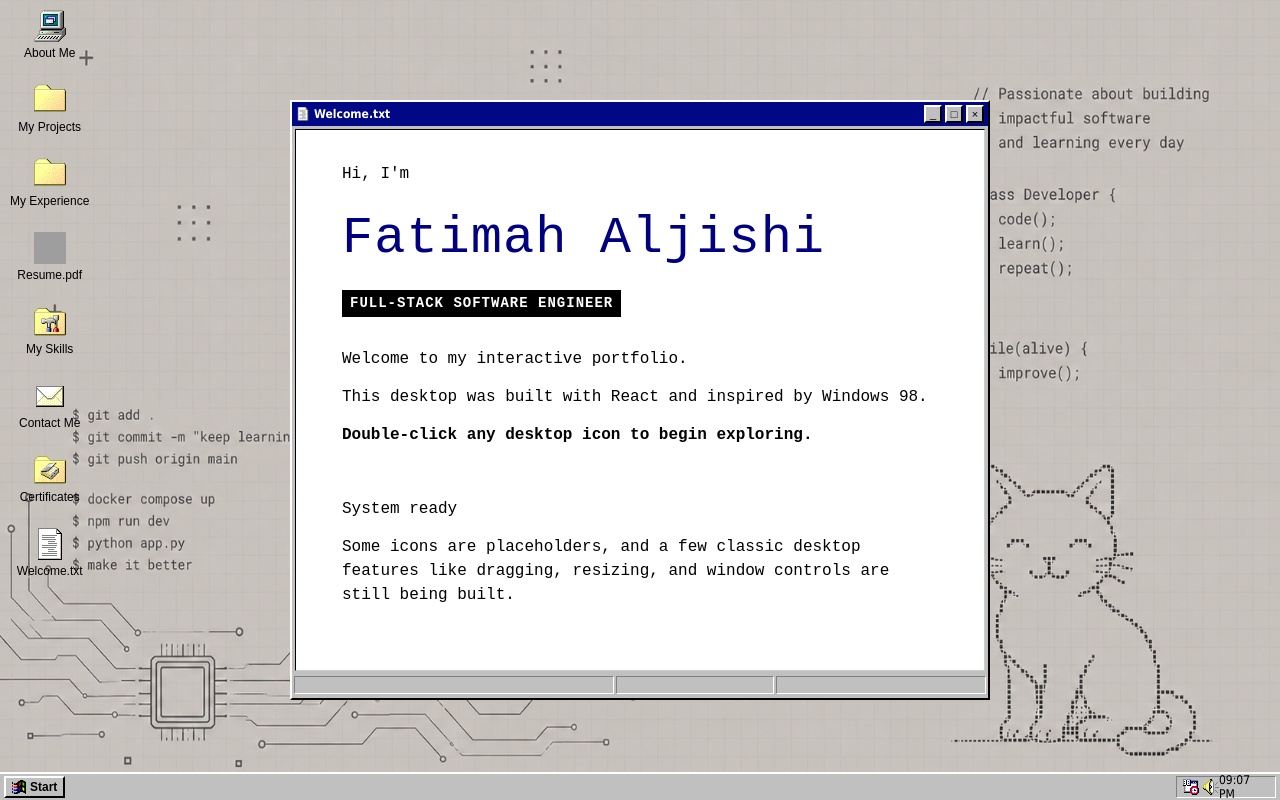
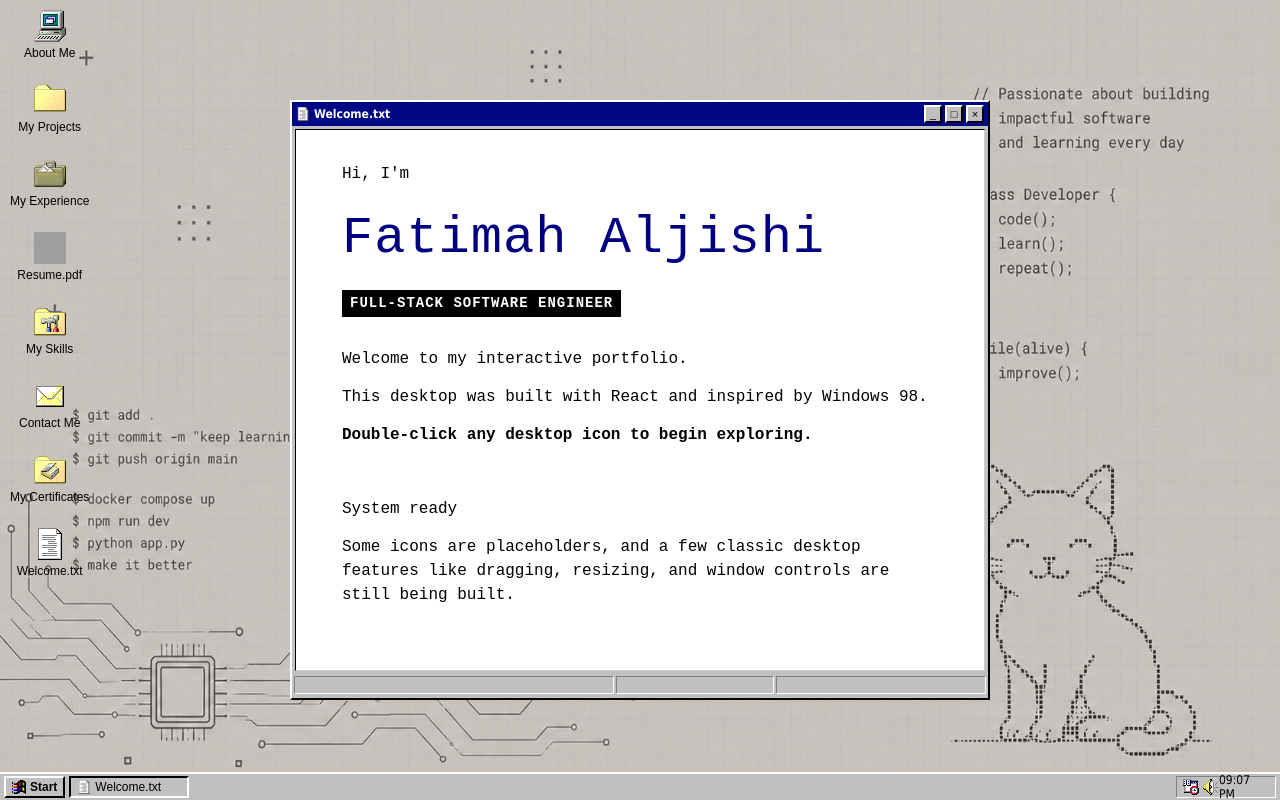
Before and after one commit to FatimahAljishi/Portfolio, a React app: page / in a window 1280 px wide. Built offline with nearby package versions, Linux system fonts and the light colour scheme; grey boxes are pictures that could not be loaded; the HTML template or start-up script is replaced by a standard one.

Commit message:
add windows to taskbar, add minimize and maximize windows functions

```diff
--- a/src/components/Desktop/Desktop.jsx
+++ b/src/components/Desktop/Desktop.jsx
@@ -7,17 +7,42 @@ import { desktopItems } from "../../data/desktopItems.jsx";
 import PDFWindow from "../Window/PDFWindow";
 
 export default function Desktop() {
-  const [openWindows, setOpenWindows] = useState(["welcome"]);
+  const [openWindows, setOpenWindows] = useState([
+    { id: "welcome", minimized: false, maximized: false },
+  ]);
 
   function openWindow(id) {
     setOpenWindows((prev) => {
-      if (prev.includes(id)) return prev;
-      return [...prev, id];
+      const alreadyOpen = prev.find((window) => window.id === id);
+
+      if (alreadyOpen) {
+        return prev.map((window) =>
+          window.id === id ? { ...window, minimized: false } : window,
+        );
+      }
+
+      return [...prev, { id, minimized: false, maximized: false }];
     });
   }
 
   function closeWindow(id) {
-    setOpenWindows((prev) => prev.filter((windowId) => windowId !== id));
+    setOpenWindows((prev) => prev.filter((window) => window.id !== id));
+  }
+
+  function toggleMinimize(id) {
+    setOpenWindows((prev) =>
+      prev.map((window) =>
+        window.id === id ? { ...window, minimized: !window.minimized } : window,
+      ),
+    );
+  }
+
+  function toggleMaximize(id) {
+    setOpenWindows((prev) =>
+      prev.map((window) =>
+        window.id === id ? { ...window, maximized: !window.maximized } : window,
+      ),
+    );
   }
 
   return (
@@ -35,10 +60,10 @@ export default function Desktop() {
           ))}
       </div>
 
-      {openWindows.map((id) => {
-        const item = desktopItems.find((i) => i.id === id);
+      {openWindows.map((window) => {
+        const item = desktopItems.find((i) => i.id === window.id);
 
-        if (!item) return null;
+        if (!item || window.minimized) return null;
 
         const ActiveComponent = item.component;
 
@@ -48,12 +73,14 @@ export default function Desktop() {
             title={item.title}
             icon={item.icon}
             onClose={() => closeWindow(item.id)}
+            onMinimize={() => toggleMinimize(item.id)}
+            onMaximize={() => toggleMaximize(item.id)}
             footerItems={item.status}
             x={item.x}
             y={item.y}
             height={item.height}
             width={item.width}
-            maximized={item.maximized}
+            maximized={window.maximized}
             position={item.position}
             backgroundColor={item.backgroundColor}
           >
@@ -65,12 +92,14 @@ export default function Desktop() {
             title={item.title}
             icon={item.icon}
             onClose={() => closeWindow(item.id)}
+            onMinimize={() => toggleMinimize(item.id)}
+            onMaximize={() => toggleMaximize(item.id)}
             footerItems={item.status}
             x={item.x}
             y={item.y}
             height={item.height}
             width={item.width}
-            maximized={item.maximized}
+            maximized={window.maximized}
             position={item.position}
             certificateLink={item.certificateLink}
           >
@@ -79,7 +108,11 @@ export default function Desktop() {
         );
       })}
 
-      <Taskbar />
+      <Taskbar
+        openWindows={openWindows}
+        desktopItems={desktopItems}
+        onTaskbarClick={toggleMinimize}
+      />
     </div>
   );
 }
--- a/src/components/Taskbar/Taskbar.css
+++ b/src/components/Taskbar/Taskbar.css
@@ -10,6 +10,16 @@
   align-items: center;
   padding: 2px 4px;
   justify-content: space-between;
+  box-sizing: border-box;
+  z-index: 9999;
+}
+
+.taskbar-left {
+  display: flex;
+  align-items: center;
+  gap: 4px;
+  flex: 1;
+  min-width: 0;
 }
 
 .start-button {
@@ -35,23 +45,66 @@
   display: block;
 }
 
+.taskbar-window-list {
+  display: flex;
+  align-items: center;
+  gap: 4px;
+  flex: 1;
+  min-width: 0;
+  overflow: hidden;
+}
+
+.taskbar-window-button {
+  height: 22px;
+  min-width: 120px;
+  max-width: 160px;
+  padding: 0 6px;
+  display: flex;
+  align-items: center;
+  gap: 4px;
+  background: #c0c0c0;
+  color: black;
+  font-size: 12px;
+  border-top: 2px solid white;
+  border-left: 2px solid white;
+  border-right: 2px solid black;
+  border-bottom: 2px solid black;
+}
+
+.taskbar-window-button.active {
+  border-top: 2px solid black;
+  border-left: 2px solid black;
+  border-right: 2px solid white;
+  border-bottom: 2px solid white;
+}
+
+.taskbar-window-icon {
+  width: 14px;
+  height: 14px;
+  flex-shrink: 0;
+}
+
+.taskbar-window-button span {
+  overflow: hidden;
+  white-space: nowrap;
+  text-overflow: ellipsis;
+}
+
 .side-box {
   height: 22px;
   width: 100px;
   padding: 0 6px;
   box-sizing: border-box;
-
   display: flex;
   align-items: center;
-
   background: #c0c0c0;
   border-top: 1px solid #808080;
   border-left: 1px solid #808080;
   border-right: 1px solid white;
   border-bottom: 1px solid white;
-
   font-size: 12px;
   justify-content: space-between;
+  flex-shrink: 0;
 }
 
 .taskbar-icons {
--- a/src/components/Taskbar/Taskbar.jsx
+++ b/src/components/Taskbar/Taskbar.jsx
@@ -3,18 +3,44 @@ import startIcon from "../../assets/start.png";
 import audioIcon from "../../assets/audio.png";
 import calendarIcon from "../../assets/calendar.png";
 
-function Taskbar() {
+function Taskbar({ openWindows, desktopItems, onTaskbarClick }) {
   return (
     <div className="taskbar">
-      <button className="start-button" type="button">
-        <img className="start-icon" src={startIcon} alt="Start" />
-        Start
-      </button>
+      <div className="taskbar-left">
+        <button className="start-button" type="button">
+          <img className="start-icon" src={startIcon} alt="Start" />
+          Start
+        </button>
+
+        <div className="taskbar-window-list">
+          {openWindows.map((window) => {
+            const item = desktopItems.find((item) => item.id === window.id);
+
+            if (!item) return null;
+
+            return (
+              <button
+                key={window.id}
+                type="button"
+                onClick={() => onTaskbarClick(window.id)}
+                className={`taskbar-window-button ${
+                  !window.minimized ? "active" : ""
+                }`}
+              >
+                <img src={item.icon} alt="" className="taskbar-window-icon" />
+                <span>{item.title}</span>
+              </button>
+            );
+          })}
+        </div>
+      </div>
+
       <div className="side-box">
         <div className="taskbar-icons">
           <img className="calendar-icon" src={calendarIcon} alt="Calendar" />
           <img className="audio-icon" src={audioIcon} alt="Audio" />
         </div>
+
         {new Date().toLocaleTimeString([], {
           hour: "2-digit",
           minute: "2-digit",
--- a/src/components/Window/PDFWindow.jsx
+++ b/src/components/Window/PDFWindow.jsx
@@ -3,6 +3,8 @@ import "./PDFWindow.css";
 export default function Window({
   title,
   onClose,
+  onMinimize,
+  onMaximize,
   children,
   icon,
   footerItems = [],
@@ -14,8 +16,8 @@ export default function Window({
   position,
   certificateLink,
 }) {
-  const availableWidth = "calc(100vw - 40px)";
-  const availableHeight = "calc(100vh - 40px)";
+  const availableWidth = "100vw";
+  const availableHeight = "calc(100vh - 28px)";
   return (
     <div
       className="window"
@@ -49,8 +51,12 @@ export default function Window({
           <span>{title}</span>
         </div>
         <div className="window-buttons">
-          <button type="button">_</button>
-          <button type="button">□</button>
+          <button type="button" onClick={onMinimize}>
+            _
+          </button>
+          <button className="window-button" onClick={onMaximize}>
+            {maximized ? "❐" : "□"}
+          </button>
           <button type="button" onClick={onClose}>
             ×
           </button>
--- a/src/components/Window/Window.jsx
+++ b/src/components/Window/Window.jsx
@@ -3,6 +3,8 @@ import "./Window.css";
 export default function Window({
   title,
   onClose,
+  onMinimize,
+  onMaximize,
   children,
   icon,
   footerItems = [],
@@ -14,8 +16,8 @@ export default function Window({
   position,
   backgroundColor,
 }) {
-  const availableWidth = "calc(100vw - 40px)";
-  const availableHeight = "calc(100vh - 40px)";
+  const availableWidth = "100vw";
+  const availableHeight = "calc(100vh - 28px)";
   return (
     <div
       className="window"
@@ -49,8 +51,12 @@ export default function Window({
           <span>{title}</span>
         </div>
         <div className="window-buttons">
-          <button type="button">_</button>
-          <button type="button">□</button>
+          <button type="button" onClick={onMinimize}>
+            _
+          </button>
+          <button className="window-button" onClick={onMaximize}>
+            {maximized ? "❐" : "□"}
+          </button>
           <button type="button" onClick={onClose}>
             ×
           </button>
--- a/src/data/desktopItems.jsx
+++ b/src/data/desktopItems.jsx
@@ -25,6 +25,7 @@ import Certificates from "../pages/Certificates";
 import certificatesIcon from "../assets/certificates.png";
 import CertificateDetails from "../pages/CertificateDetails";
 import { certificates } from "./certificates.jsx";
+import experienceIcon from "../assets/briefcase.png";
 
 export const desktopItems = [
   {
@@ -37,7 +38,6 @@ export const desktopItems = [
     y: 50,
     width: 1000,
     height: 700,
-    maximized: false,
   },
   {
     id: "projects",
@@ -50,15 +50,13 @@ export const desktopItems = [
     y: 100,
     width: 700,
     height: 400,
-    maximized: false,
   },
   {
     id: "experience",
     label: "My Experience",
-    icon: folderIcon,
+    icon: experienceIcon,
     title: "My Experience",
     component: Experience,
-    maximized: false,
     x: 150,
     y: 90,
     width: 1200,
@@ -72,12 +70,10 @@ export const desktopItems = [
     icon: pdfIcon,
     title: "Resume",
     component: Resume,
-    maximized: false,
     x: 150,
     y: 5,
     width: 1250,
     height: 2000,
-    maximized: false,
     pdfWindow: true,
     certificateLink: "/Fatimah_Aljishi_CV_2026.pdf",
   },
@@ -87,7 +83,6 @@ export const desktopItems = [
     icon: controlPanelIcon,
     title: "My Skills",
     component: Skills,
-    maximized: false,
     x: 300,
     y: 150,
     width: 800,
@@ -100,7 +95,6 @@ export const desktopItems = [
     icon: envelopeIcon,
     title: "Contact Me",
     component: Contact,
-    maximized: false,
     x: 360,
     y: 80,
     width: 800,
@@ -108,11 +102,10 @@ export const desktopItems = [
   },
   {
     id: "certificates",
-    label: "Certificates",
+    label: "My Certificates",
     icon: certificatesIcon,
     title: "Certificates",
     component: Certificates,
-    maximized: false,
     x: 300,
     y: 150,
     width: 800,
@@ -127,7 +120,6 @@ export const desktopItems = [
     position: "center",
     width: 700,
     height: 600,
-    maximized: false,
   },
   {
     id: "agromind",
@@ -139,7 +131,8 @@ export const desktopItems = [
       project: projects.find((project) => project.id === "agromind"),
     },
     hiddenFromDesktop: true,
-    maximized: true,
+    width: 3000,
+    height: 3000,
   },
   {
     id: "resumeEvaluator",
@@ -151,7 +144,8 @@ export const desktopItems = [
       project: projects.find((project) => project.id === "resumeEvaluator"),
     },
     hiddenFromDesktop: true,
-    maximized: true,
+    width: 3000,
+    height: 3000,
   },
   {
     id: "portfolio",
@@ -163,7 +157,8 @@ export const desktopItems = [
       project: projects.find((project) => project.id === "portfolio"),
     },
     hiddenFromDesktop: true,
-    maximized: true,
+    width: 3000,
+    height: 3000,
   },
   {
     id: "technicalSkills",
@@ -171,7 +166,6 @@ export const desktopItems = [
     icon: skillIcon,
     title: "Technical Skills",
     component: TechnicalSkills,
-    maximized: false,
     x: 350,
     y: 150,
     width: 800,
@@ -184,7 +178,6 @@ export const desktopItems = [
     icon: skillIcon,
     title: "Soft Skills",
     component: SoftSkills,
-    maximized: false,
     x: 500,
     y: 100,
     width: 500,
@@ -197,7 +190,6 @@ export const desktopItems = [
     icon: languageIcon,
     title: "Languages",
     component: Languages,
-    maximized: false,
     x: 350,
     y: 150,
     width: 800,
@@ -215,7 +207,6 @@ export const desktopItems = [
         (certificate) => certificate.id === "metaBackend",
       ),
     },
-    maximized: false,
     x: 350,
     y: 150,
     width: 800,
@@ -235,7 +226,6 @@ export const desktopItems = [
         (certificate) => certificate.id === "pythonSDE",
       ),
     },
-    maximized: false,
     x: 350,
     y: 150,
     width: 800,
```
